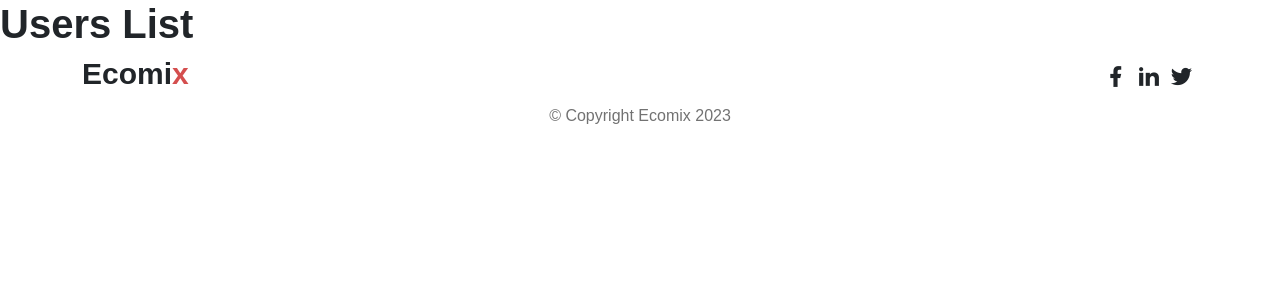
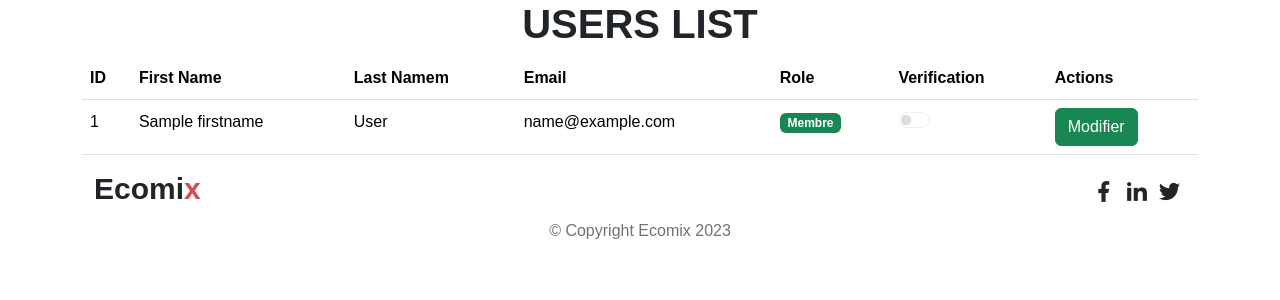
Before and after one commit to mejrira82/Ecomix, a Symfony app: template templates/admin/users/index.html.twig in a window 1280 px wide. Shown: the part 70-370 px from the top of the page. Run offline with Twig, Linux system fonts and the light colour scheme; the template is opened without the code that fills it: most values are stand-ins (such as "Sample title", 1, 10 or a date in 2020); some libraries are stand-ins or nearby versions.

Commit message:
Admin interface

```diff
--- a/src/Controller/Admin/ProdcutController.php
+++ b/src/Controller/Admin/ProdcutController.php
@@ -5,6 +5,7 @@ namespace App\Controller\Admin;
 use App\Entity\Images;
 use \App\Entity\Products;
 use App\Form\ProductsFormType;
+use App\Repository\ProductsRepository;
 use App\Service\PictureService;
 use Doctrine\ORM\EntityManagerInterface;
 use Symfony\Bundle\FrameworkBundle\Controller\AbstractController;
@@ -18,9 +19,10 @@ use Symfony\Component\String\Slugger\SluggerInterface;
 class ProdcutController extends AbstractController
 {
     #[Route('/', name: 'index')]
-    public function index(): Response
+    public function index(ProductsRepository $productsRepository): Response
     {
-        return $this->render('admin/products/index.html.twig');
+        $products=$productsRepository->findAll();
+        return $this->render('admin/products/index.html.twig',compact('products'));
     }
     #[Route('/add', name: 'add')]
     public function add(Request $request, EntityManagerInterface $em, SluggerInterface $slugger, PictureService $pictureService): Response
--- a/templates/_partials/_navbar.html.twig
+++ b/templates/_partials/_navbar.html.twig
@@ -1,26 +1,44 @@
 <nav class="navbar navbar-expand-lg bg-white">
 	<div class="container">
-		<a class="navbar-brand" href="{{path('main')}}"><h1>Ecomi<strong>x</strong></h1></a>
+		<a class="navbar-brand" href="{{path('main')}}">
+			<h1>Ecomi<strong>x</strong>
+			</h1>
+		</a>
 		<button class="navbar-toggler" type="button" data-bs-toggle="collapse" data-bs-target="#navbarSupportedContent" aria-controls="navbarSupportedContent" aria-expanded="false" aria-label="Toggle navigation">
 			<span class="navbar-toggler-icon"></span>
 		</button>
 		<div class="collapse navbar-collapse" id="navbarSupportedContent">
 			<ul class="navbar-nav ms-auto align-items-center small-text-center">
-				<li class="nav-item"><a class="nav-link fw-bold" aria-current="page" href="#">Home</a></li>
-				<li class="nav-item"><a class="nav-link fw-bold" aria-current="page" href="#">About</a></li>
+				<li class="nav-item">
+					<a class="nav-link fw-bold" aria-current="page" href="#">Home</a>
+				</li>
+				<li class="nav-item">
+					<a class="nav-link fw-bold" aria-current="page" href="#">About</a>
+				</li>
 				<li class="nav-item dropdown">
 					<a class="nav-link fw-bold dropdown-toggle" href="#" role="button" data-bs-toggle="dropdown" aria-expanded="false">Dropdown</a>
 					<ul class="dropdown-menu">
-						<li><a class="dropdown-item" href="#">Action</a></li>
-						<li><a class="dropdown-item" href="#">Another action</a></li>
+						<li>
+							<a class="dropdown-item" href="#">Action</a>
+						</li>
+						<li>
+							<a class="dropdown-item" href="#">Another action</a>
+						</li>
 						<li><hr class="dropdown-divider"></li>
-						<li><a class="dropdown-item" href="#">Something else here</a></li>
+						<li>
+							<a class="dropdown-item" href="#">Something else here</a>
+						</li>
 					</ul>
 				</li>
 				<li class="nav-item">
 					<a class="nav-link fw-bold" aria-current="page" href="#">Contact</a>
 				</li>
 				{% if app.user %}
+					{% if is_granted ('ROLE_PRODUCT_ADMIN') %}
+						<li class="nav-item">
+							<a class="nav-link fw-bold" href="{{path('admin_index')}}">Administration</a>
+						</li>
+					{% endif %}
 					<li class="nav-item">
 						<a class="nav-link fw-bold" href="#">Account</a>
 					</li>
--- a/templates/admin/users/index.html.twig
+++ b/templates/admin/users/index.html.twig
@@ -1,5 +1,57 @@
 {% extends 'base.html.twig' %}
-{% block title %}Hello ProductsController!{% endblock %}
 {% block body %}
-	<h1>Users List</h1>
-{% endblock %}
+	<div class="container">
+		<div class="row">
+			<div class="col-12">
+				<h1 class="text-uppercase text-center">Users list</h1>
+			</div>
+			<div class="col-12">
+				<table class="table">
+					<thead>
+						<tr>
+							<th>ID</th>
+							<th>First Name</th>
+							<th>Last Namem</th>
+							<th>Email</th>
+							<th>Role</th>
+							<th>Verification</th>
+							<th>Actions</th>
+						</tr>
+					</thead>
+					<tbody>
+						{% for user in users %}
+							<tr>
+								<td>{{ user.id }}</td>
+								<td>{{ user.firstname }}</td>
+								<td>{{ user.lastname }}</td>
+								<td>{{ user.email }}</td>
+								<td>
+									{% for role in user.roles %}
+										{% if role == "ROLE_ADMIN" %}
+											{% set name = "Administrator" %}
+											{% set color = "danger" %}
+										{% elseif role == "ROLE_PRODUCT_ADMIN" %}
+											{% set name = "Product Admin" %}
+											{% set color = "warning" %}
+										{% else %}
+											{% set name = "Membre" %}
+											{% set color = "success" %}
+										{% endif %}
+										<span class="badge bg-{{ color }}">{{ name }}</span>
+									{% endfor %}
+								</td>
+								<td>
+									<div class="form-check form-switch">
+										<input class="form-check-input" type="checkbox" role="switch" id="switch{{ user.id }}" {{ user.isVerified ? "checked" : "" }} disabled>
+										<label class="form-check-label" for="switch{{ user.id }}"></label>
+									</div>
+								</td>
+								<td>
+									<a href="#" class="btn btn-success">Modifier</a>
+								</td>
+							</tr>
+						{% endfor %}
+					</tbody>
+				</table>
+			</div>
+		{% endblock %}
```
Also changed, not shown: src/Controller/Admin/CategoriesController.php (added, +19 -0 lines), src/Controller/Admin/MainController.php (added, +17 -0 lines), src/Controller/Admin/UsersController.php (+5 -3 lines), templates/_partials/_adminnav.html.twig (added, +33 -0 lines), templates/admin/categories/index.html.twig (added, +36 -0 lines), templates/admin/index.html.twig (added, +8 -0 lines), templates/admin/products/index.html.twig (+36 -3 lines).
